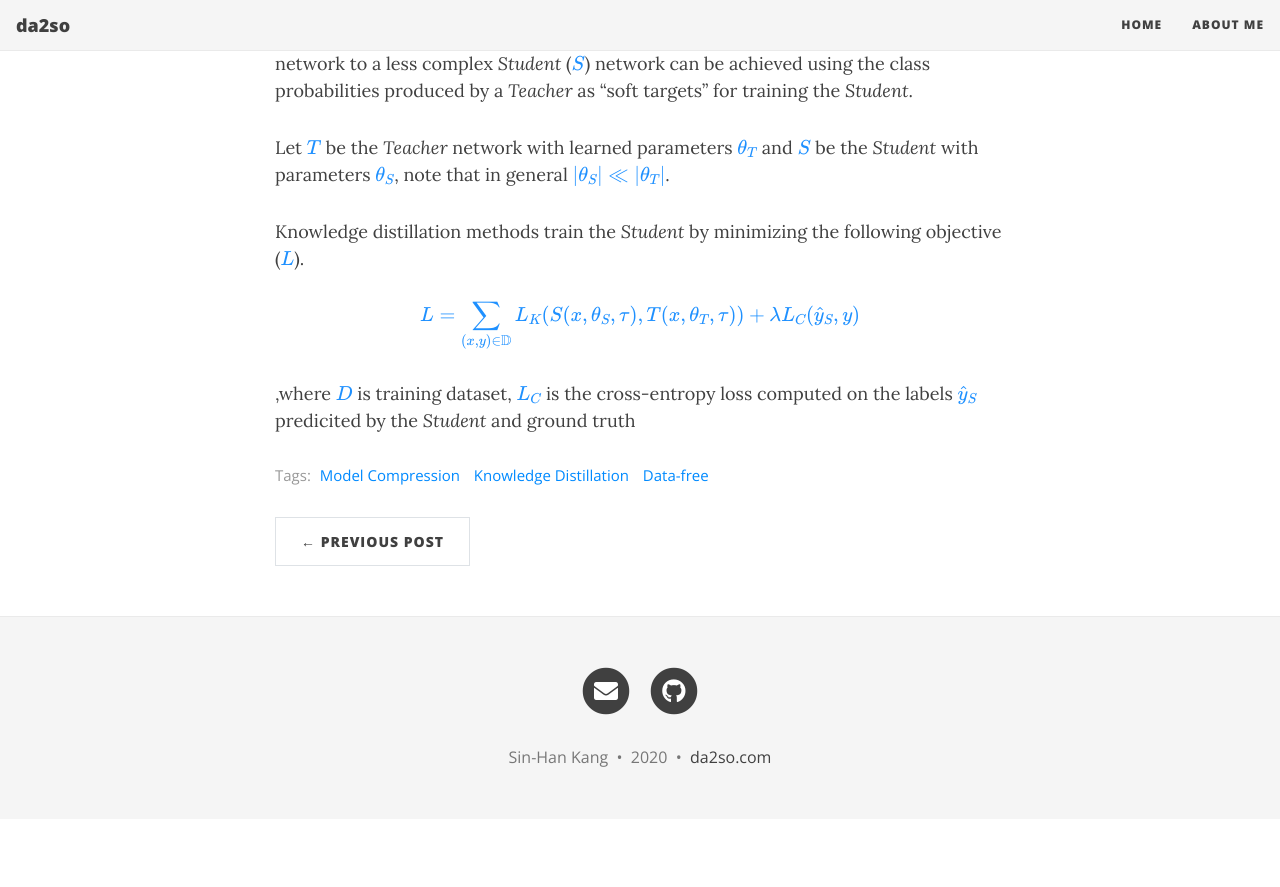
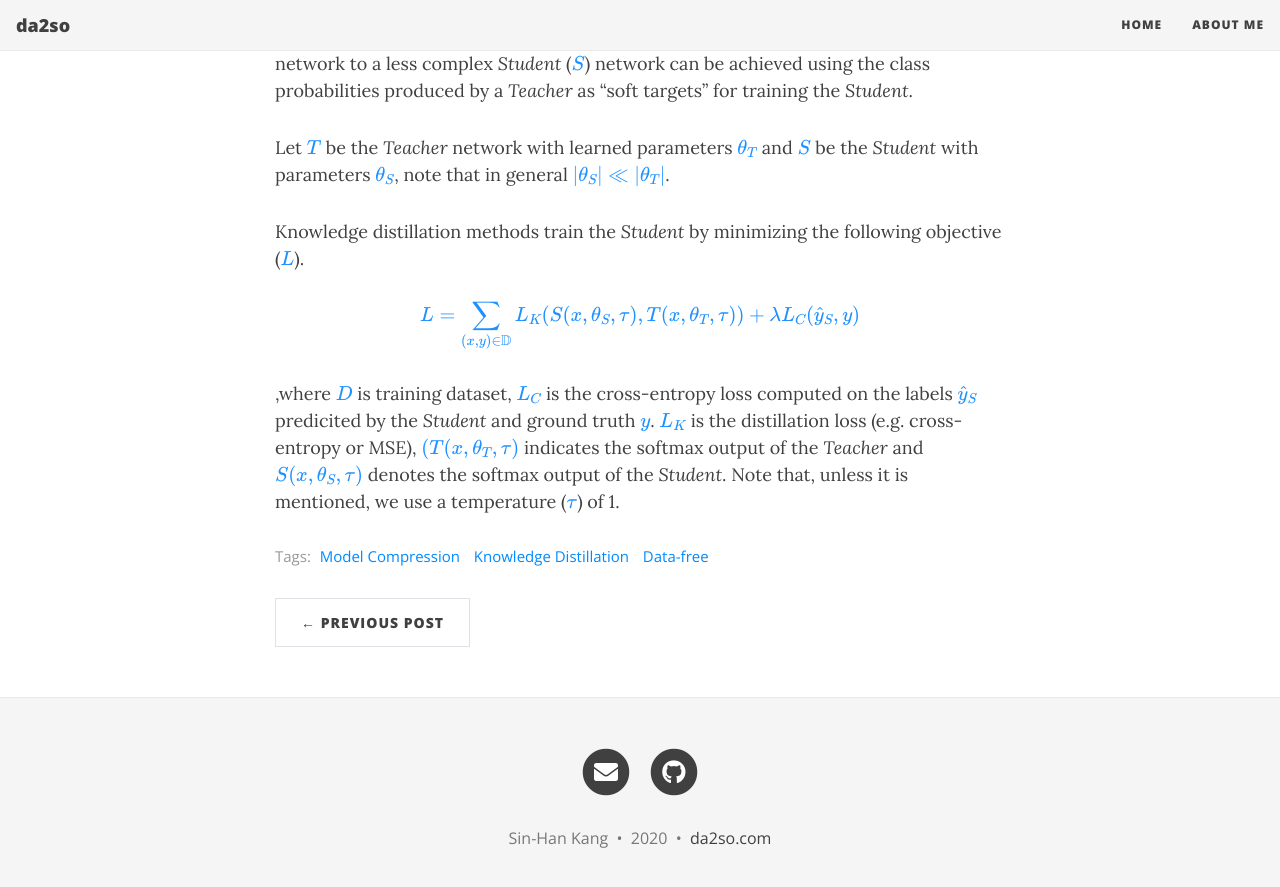
Before and after one commit to da2so/da2so.github.io, a Jekyll site: the page built from _posts/2020-08-12-Zero-Shot_Knowledge_Distillation_in_Deep_Networks.md, in a window 1280 px wide and 900 px high, scrolled down 1189 px. Shown: the top 887 px of the window. Built offline with Jekyll 4.4.1, drawn with Linux system fonts in a browser that asks for light colours; nearby versions of some CDN libraries; formulas are drawn with MathJax 3; before the commit the page ends 2008 px from its top, so only the background shows below that.

Commit message:
Update 2020-08-12-Zero-Shot_Knowledge_Distillation_in_Deep_Networks.md

```diff
--- a/_posts/2020-08-12-Zero-Shot_Knowledge_Distillation_in_Deep_Networks.md
+++ b/_posts/2020-08-12-Zero-Shot_Knowledge_Distillation_in_Deep_Networks.md
@@ -35,4 +35,4 @@ Knowledge distillation methods train the _Student_ by minimizing the following o
 L=\sum_{(x,y) \in \mathbb{D}} L_K (S(x,\theta_S,\tau), T(x,\theta_T, \tau))+\lambda L_C( \widehat{y}_S,y)
 \\] </span>
 
-,where <span style="color:DodgerBlue">$D$</span> is training dataset, <span style="color:DodgerBlue">$L_C$</span> is the cross-entropy loss computed on the labels <span style="color:DodgerBlue">$ \widehat{y}_S $</span> predicited by the *Student* and ground truth
+,where <span style="color:DodgerBlue">$D$</span> is training dataset, <span style="color:DodgerBlue">$L_C$</span> is the cross-entropy loss computed on the labels <span style="color:DodgerBlue">$ \widehat{y}_S $</span> predicited by the *Student* and ground truth <span style="color:DodgerBlue">$y$</span>. <span style="color:DodgerBlue">$L_K$</span> is the distillation loss (e.g. cross-entropy or MSE), <span style="color:DodgerBlue">$ (T(x,\theta_T,\tau)$</span> indicates the softmax output of the *Teacher* and <span style="color:DodgerBlue">$S(x,\theta_S, \tau)$</span> denotes the softmax output of the *Student*. Note that, unless it is mentioned, we use a temperature (<span style="color:DodgerBlue">$\tau$</span>) of 1.
```
